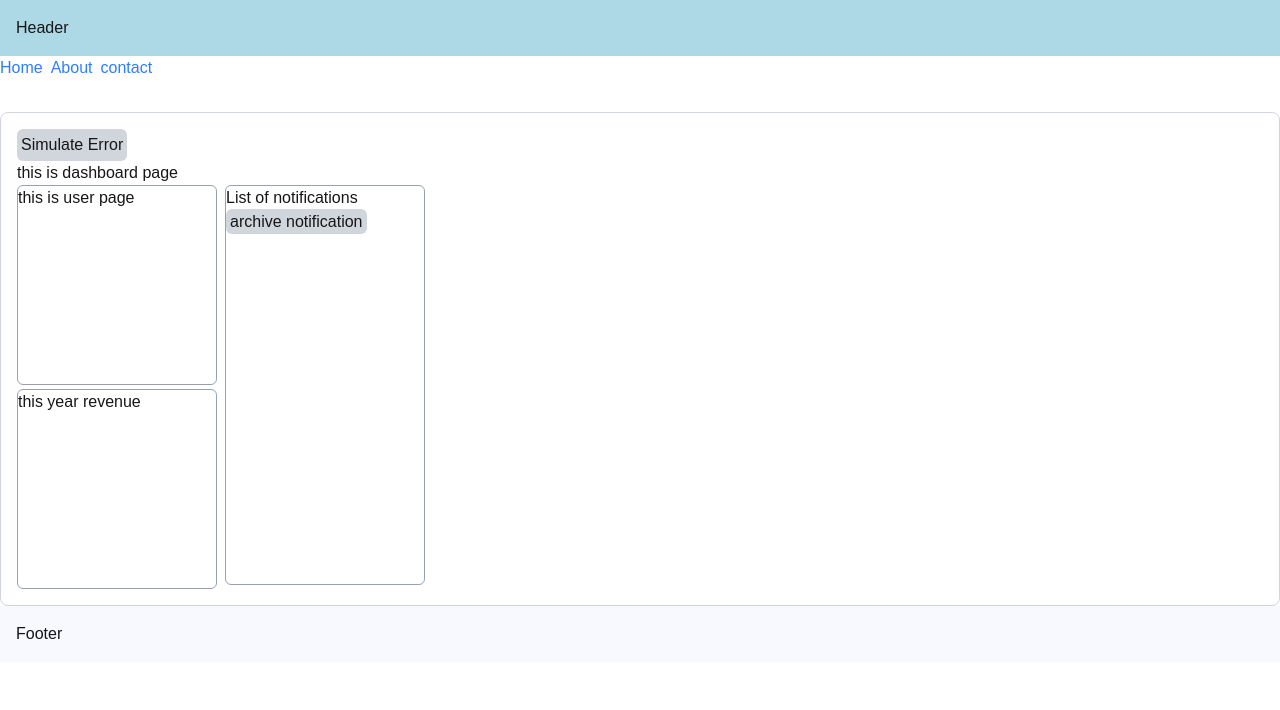
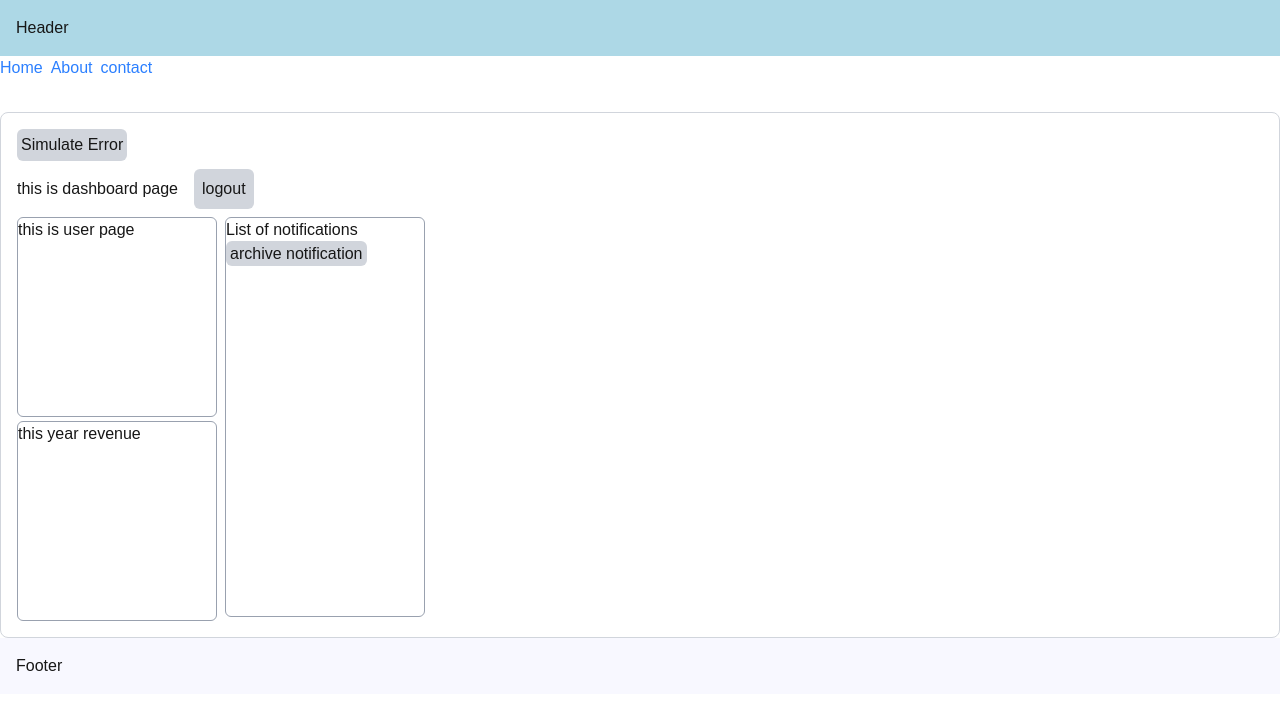
Before and after one commit to mdmusharruf13/nextjs-learning, a Next.js app in the folder nextjs-15_ce/: page /concepts/dashboard in a window 1280 px wide. Shown: the top 710 px of the page. Built offline with nearby package versions, Linux system fonts and the light colour scheme.

Commit message:
conditional rendering in next.js

```diff
--- /dev/null
+++ b/nextjs-15_ce/src/app/concepts/dashboard/@login/page.tsx
@@ -0,0 +1,20 @@
+"use client";
+
+import { useContext } from "react";
+import { AuthContext } from "../layout";
+
+export default function LoginPage() {
+
+    const auth = useContext(AuthContext);
+
+    if(!auth) return <p>Auth context not found</p>;
+
+    const {setIsLoggedIn} = auth;
+
+    return (
+        <section className="w-full h-60 flex flex-col gap-2 justify-center items-center">
+            <p>Please login</p>
+            <button className="bg-gray-300 rounded-md p-2 cursor-pointer" onClick={() => setIsLoggedIn(true)}>login</button>
+        </section>
+    )
+}
--- a/nextjs-15_ce/src/app/concepts/dashboard/layout.tsx
+++ b/nextjs-15_ce/src/app/concepts/dashboard/layout.tsx
@@ -1,12 +1,28 @@
+"use client";
+
+import { createContext, useState } from "react";
+
+interface AuthContextType {
+    isLoggedIn: boolean;
+    setIsLoggedIn: React.Dispatch<React.SetStateAction<boolean>>;
+}
+
+export const AuthContext = createContext<AuthContextType | null>(null);
+
 export default function DashboardLayout({
-    children, user, revenue, notifications
+    children, user, revenue, notifications, login
 }: {
     children: React.ReactNode,
     user: React.ReactNode,
     revenue: React.ReactNode,
     notifications: React.ReactNode,
+    login: React.ReactNode,
 }) {
-    return (
+    const [isLoggedIn, setIsLoggedIn] = useState(true);
+
+    return <>
+        <AuthContext.Provider value={{isLoggedIn, setIsLoggedIn}}>
+        {isLoggedIn ? (
         <section>
             <section>{children}</section>
             <section className="flex gap-2">
@@ -19,5 +35,7 @@ export default function DashboardLayout({
             </section>
         </section>
         </section>
-    )
+    ) : <section>{login}</section>}
+        </AuthContext.Provider>
+    </>
 }
--- a/nextjs-15_ce/src/app/concepts/dashboard/page.tsx
+++ b/nextjs-15_ce/src/app/concepts/dashboard/page.tsx
@@ -1,5 +1,20 @@
+"use client";
+
+import { useContext } from "react";
+import { AuthContext } from "./layout";
+
 export default function DashboardPage() {
+
+    const auth = useContext(AuthContext);
+
+    if(!auth) return <p>Auth context not found</p>;
+
+    const {setIsLoggedIn} = auth;
+
     return (
-        <section>this is dashboard page</section>
+        <section className="flex gap-4 items-center my-2">
+            <p>this is dashboard page</p>
+            <button className="bg-gray-300 cursor-pointer p-2 rounded-md" onClick={() => setIsLoggedIn(false)}>logout</button>
+        </section>
     )
 }
```
Also changed, not shown: 1 other file (tests, documents, lock files or other folders).
